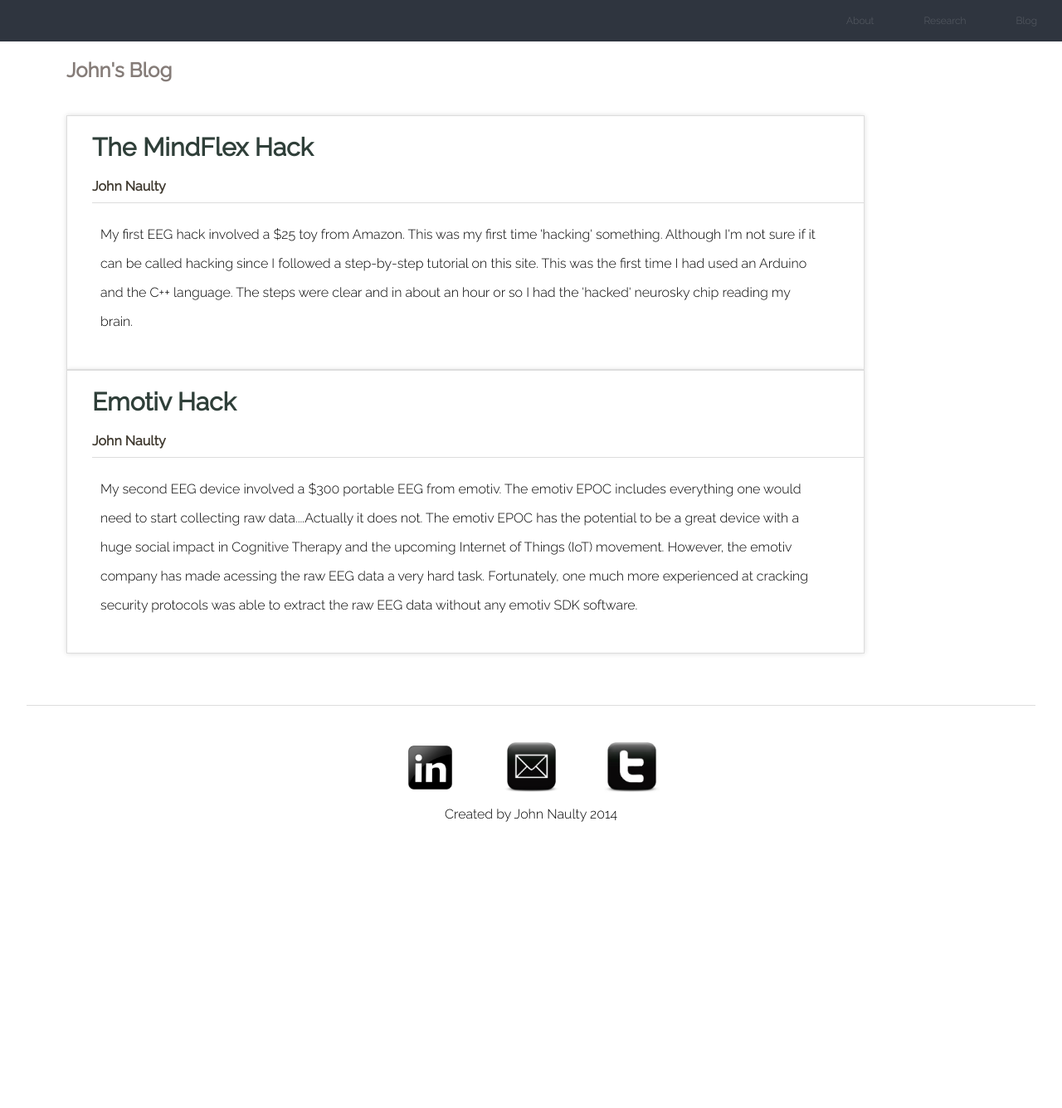
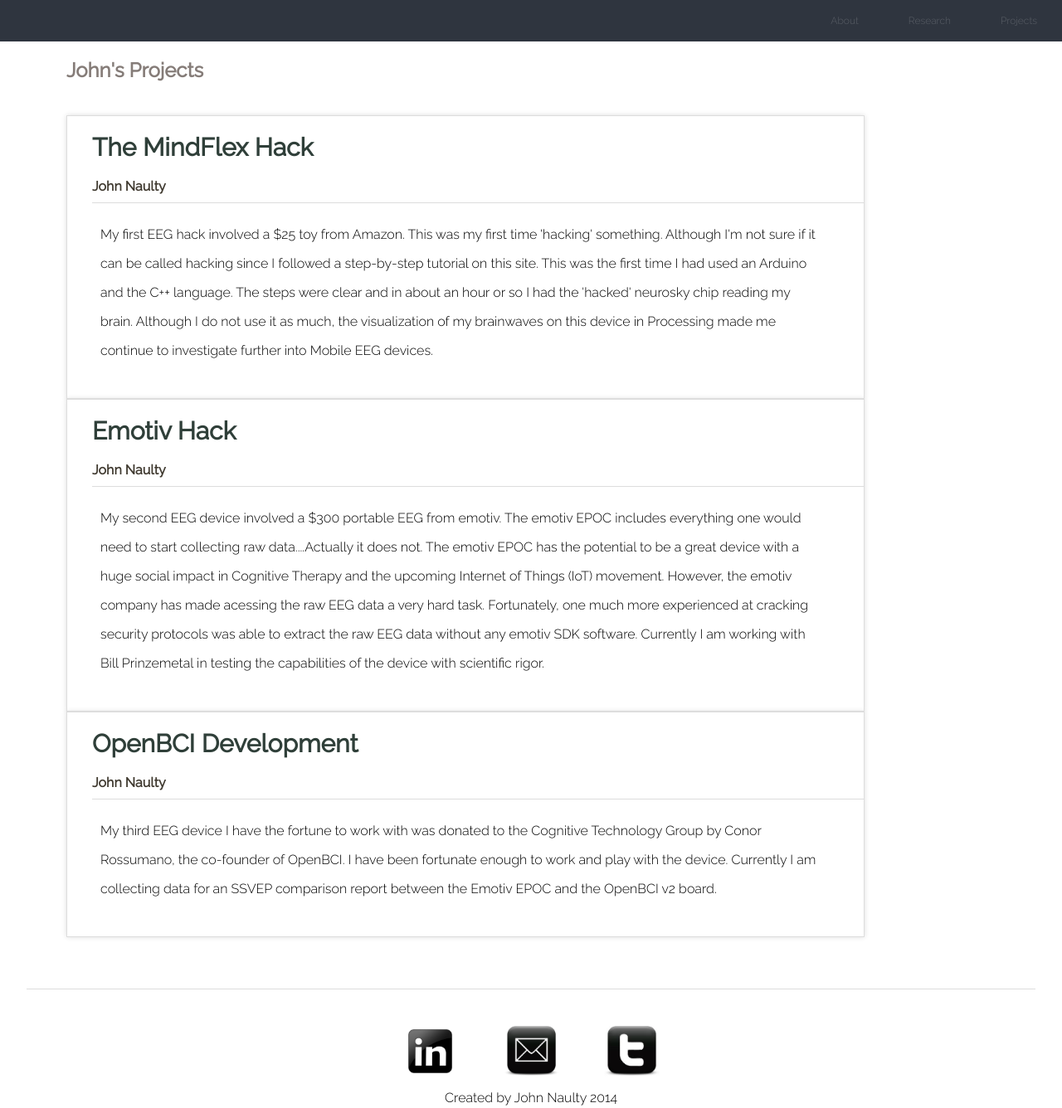
Before and after one commit to jnaulty/jnaulty.github.io, a plain HTML site: page blog.html in a window 1280 px wide. Shown: the whole page at 83% size. Before the commit the page ends 1055 px from the top, so only its background shows below. Drawn offline with nearby package versions, Linux system fonts and the light colour scheme.

Commit message:
updated projects

```diff
--- a/blog.html
+++ b/blog.html
@@ -11,27 +11,33 @@
 <body>
 	<div id="container">
 		<div id="topbar">
-			<a href="blog.html"><div class="topbar-text">Blog</div></a>
+			<a href="blog.html"><div class="topbar-text">Projects</div></a>
 			<a href="research.html"><div class="topbar-text">Research</div></a>
 			<a href="index.html"><div class="topbar-text">About</div></a>
 		</div>
 		<div id="blog-contentarea">
-			<div id="blog-title">John's Blog</div>
+			<div id="blog-title">John's Projects</div>
 			<div id="blog-content">
 
 				<div class="post">
 
 					<div class="post_title">The MindFlex Hack</div>
 					<div class="post_author">John Naulty</div>
-					<div class="post_content">My first EEG hack involved a $25 toy from Amazon. This was my first time 'hacking' something. Although I'm not sure if it can be called hacking since I followed a step-by-step tutorial on this site. This was the first time I had used an Arduino and the C++ language. The steps were clear and in about an hour or so I had the 'hacked' neurosky chip reading my brain. </div>
+					<div class="post_content">My first EEG hack involved a $25 toy from Amazon. This was my first time 'hacking' something. Although I'm not sure if it can be called hacking since I followed a step-by-step tutorial on this site. This was the first time I had used an Arduino and the C++ language. The steps were clear and in about an hour or so I had the 'hacked' neurosky chip reading my brain. Although I do not use it as much, the visualization of my brainwaves on this device in Processing made me continue to investigate further into Mobile EEG devices. </div>
 				</div>
 				<div class="post">
 
 					<div class="post_title">Emotiv Hack</div>
 					<div class="post_author">John Naulty</div>
-					<div class="post_content">My second EEG device involved a $300 portable EEG from emotiv. The emotiv EPOC includes everything one would need to start collecting raw data....Actually it does not. The emotiv EPOC has the potential to be a great device with a huge social impact in Cognitive Therapy and the upcoming Internet of Things (IoT) movement. However, the emotiv company has made acessing the raw EEG data a very hard task. Fortunately, one much more experienced at cracking security protocols was able to extract the raw EEG data without any emotiv SDK software.  </div>
+					<div class="post_content">My second EEG device involved a $300 portable EEG from emotiv. The emotiv EPOC includes everything one would need to start collecting raw data....Actually it does not. The emotiv EPOC has the potential to be a great device with a huge social impact in Cognitive Therapy and the upcoming Internet of Things (IoT) movement. However, the emotiv company has made acessing the raw EEG data a very hard task. Fortunately, one much more experienced at cracking security protocols was able to extract the raw EEG data without any emotiv SDK software. Currently I am working with Bill Prinzemetal in testing the capabilities of the device with scientific rigor.  </div>
 				</div>
 
+				<div class="post">
+
+					<div class="post_title">OpenBCI Development</div>
+					<div class="post_author">John Naulty</div>
+					<div class="post_content">My third EEG device I have the fortune to work with was donated to the Cognitive Technology Group by Conor Rossumano, the co-founder of OpenBCI. I have been fortunate enough to work and play with the device. Currently I am collecting data for an SSVEP comparison report between the Emotiv EPOC and the OpenBCI v2 board. </div>
+				</div>
 			</div>
 		</div>
 	</div>
```
